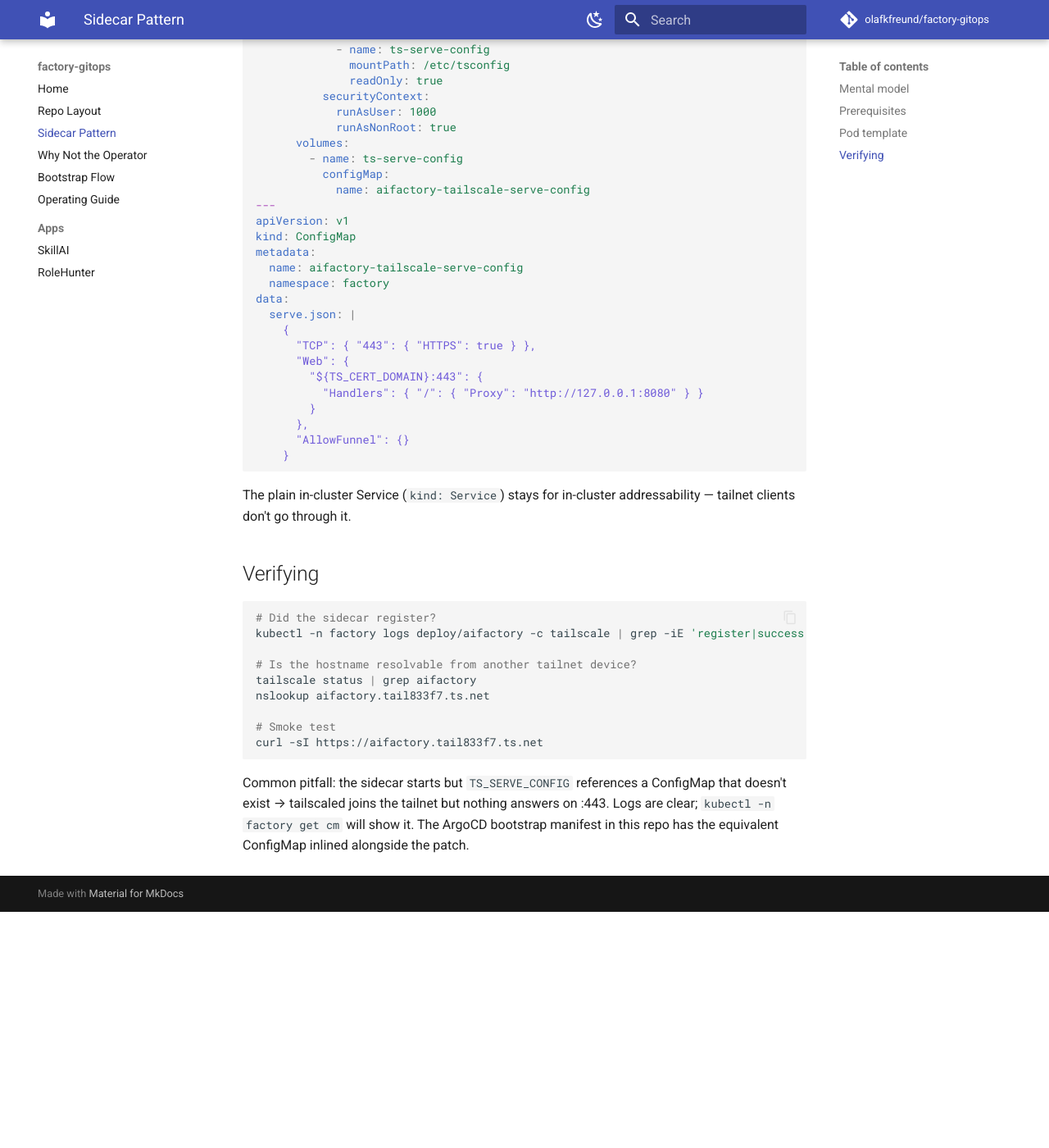
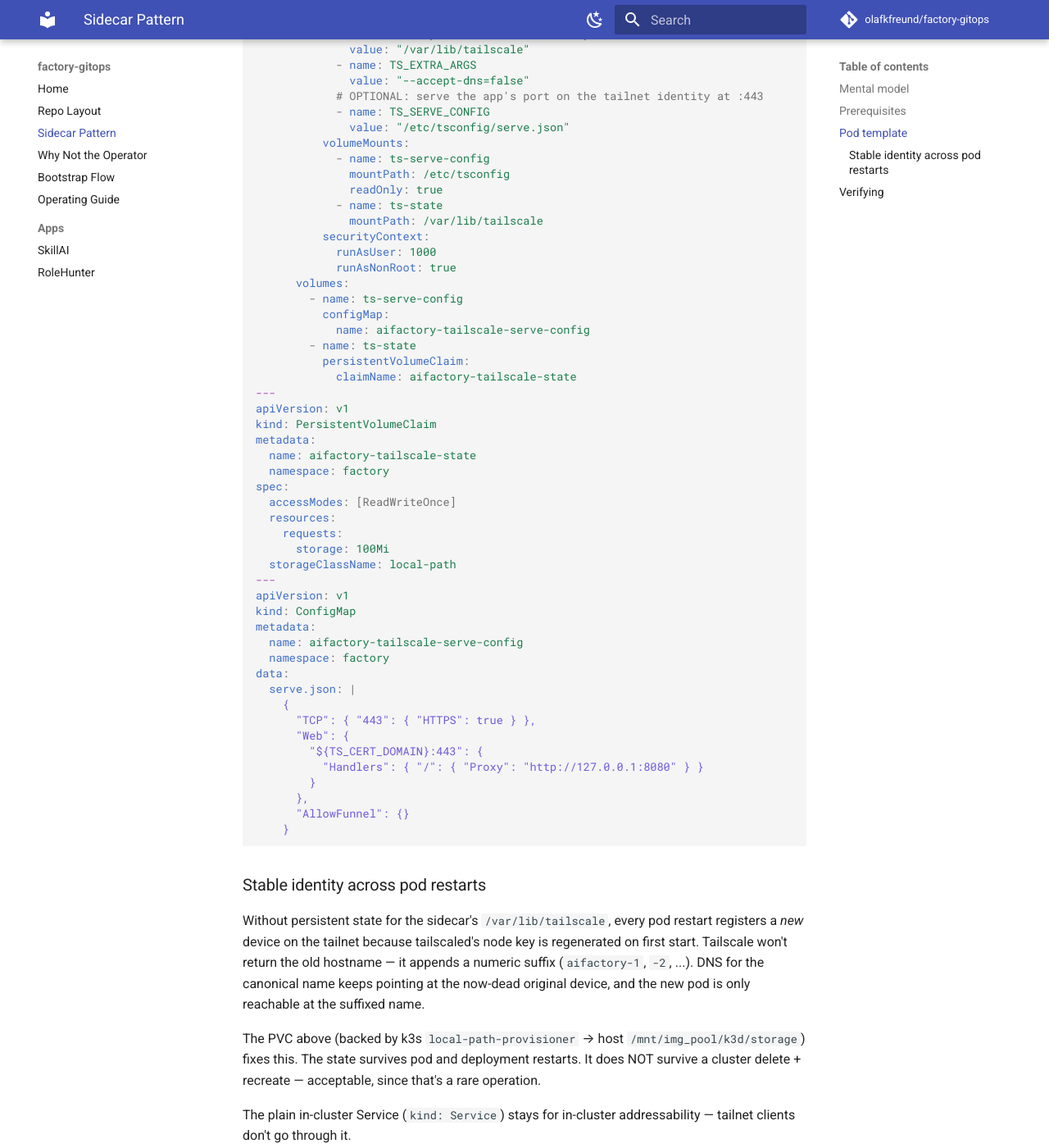
Before and after one commit to olafkfreund/factory-gitops, an MkDocs documentation site: the page built from docs/sidecar-pattern.md, in a window 1280 px wide and 1400 px high, scrolled down 1751 px. Shown: the whole window at 82% size. Built offline with MkDocs 1.6.1 and Material for MkDocs 9.7.7, drawn with Linux system fonts in a browser that asks for light colours; comment, search, counter and statistics services are not loaded; before the commit the page ends 2863 px from its top, so only the background shows below that; some of the changed text lies outside the part shown.

Commit message:
feat(sidecar): persist tailscale state across pod restarts
Symptom: every restart of the argocd-server pod registered a fresh
tailnet device because TS_STATE_DIR=/tmp/tsstate is ephemeral.
Tailscale Auth doesn't return the old hostname when the node key
changes — it appends a numeric suffix, so we ended up with:

  argocd       (100.79.191.44)  offline 2h ago
  argocd-1     (100.69.47.113)  offline 3m ago
  argocd-2     (100.77.30.82)   live

DNS `argocd.tail833f7.ts.net` kept pointing at the original (dead)
node, and ArgoCD was only reachable at the suffixed name.

Fix: back TS_STATE_DIR with a PersistentVolumeClaim provisioned by
k3s local-path-provisioner (host path: /mnt/img_pool/k3d/storage,
870GB pool, plenty of room). Sidecar node key + machine identity
persist across pod restarts, so the next restart reclaims the same
tailnet identity and `argocd.tail833f7.ts.net` stays stable.

Also adds Pod securityContext.fsGroup=1000 so the sidecar (UID 1000,
runAsNonRoot) can write to the PVC mountpoint.

State survives pod / deployment restarts. It does NOT survive a
cluster delete + recreate (which wipes /mnt/img_pool/k3d/storage).
Acceptable trade-off; cluster recreate is rare.

docs/sidecar-pattern.md updated with the same pattern for users
adding new services.

````diff
--- a/docs/sidecar-pattern.md
+++ b/docs/sidecar-pattern.md
@@ -52,6 +52,10 @@
   template:
     metadata: { labels: { app: aifactory } }
     spec:
+      # Sidecar runs as UID 1000; fsGroup makes the PVC mount writable
+      # to that UID without a root-owned mountpoint.
+      securityContext:
+        fsGroup: 1000
       containers:
         # ── your app ────────────────────────────────────────────
         - name: app
@@ -68,11 +72,14 @@
                   name: tailscale-auth-key
                   key: TS_AUTHKEY
             - name: TS_HOSTNAME
-              value: "aifactory"      # → aifactory.tail833f7.ts.net
+              value: "aifactory"          # → aifactory.tail833f7.ts.net
             - name: TS_USERSPACE
-              value: "true"           # no NET_ADMIN cap required
+              value: "true"               # no NET_ADMIN cap required
             - name: TS_STATE_DIR
-              value: "/tmp/tsstate"
+              # Persistent state — see "stable identity" below. Required
+              # if you want the tailnet hostname to survive pod restarts;
+              # otherwise you accumulate aifactory-1/-2/-N aliases.
+              value: "/var/lib/tailscale"
             - name: TS_EXTRA_ARGS
               value: "--accept-dns=false"
             # OPTIONAL: serve the app's port on the tailnet identity at :443
@@ -82,6 +89,8 @@
             - name: ts-serve-config
               mountPath: /etc/tsconfig
               readOnly: true
+            - name: ts-state
+              mountPath: /var/lib/tailscale
           securityContext:
             runAsUser: 1000
             runAsNonRoot: true
@@ -89,6 +98,21 @@
         - name: ts-serve-config
           configMap:
             name: aifactory-tailscale-serve-config
+        - name: ts-state
+          persistentVolumeClaim:
+            claimName: aifactory-tailscale-state
+---
+apiVersion: v1
+kind: PersistentVolumeClaim
+metadata:
+  name: aifactory-tailscale-state
+  namespace: factory
+spec:
+  accessModes: [ReadWriteOnce]
+  resources:
+    requests:
+      storage: 100Mi
+  storageClassName: local-path
 ---
 apiVersion: v1
 kind: ConfigMap
@@ -107,6 +131,20 @@
       "AllowFunnel": {}
     }
 ```
+
+### Stable identity across pod restarts
+
+Without persistent state for the sidecar's `/var/lib/tailscale`, every
+pod restart registers a *new* device on the tailnet because tailscaled's
+node key is regenerated on first start. Tailscale won't return the old
+hostname — it appends a numeric suffix (`aifactory-1`, `-2`, ...).
+DNS for the canonical name keeps pointing at the now-dead original
+device, and the new pod is only reachable at the suffixed name.
+
+The PVC above (backed by k3s `local-path-provisioner` → host
+`/mnt/img_pool/k3d/storage`) fixes this. The state survives pod and
+deployment restarts. It does NOT survive a cluster delete + recreate —
+acceptable, since that's a rare operation.
 
 The plain in-cluster Service (`kind: Service`) stays for in-cluster
 addressability — tailnet clients don't go through it.
````
Also changed, not shown: 3 other files.
